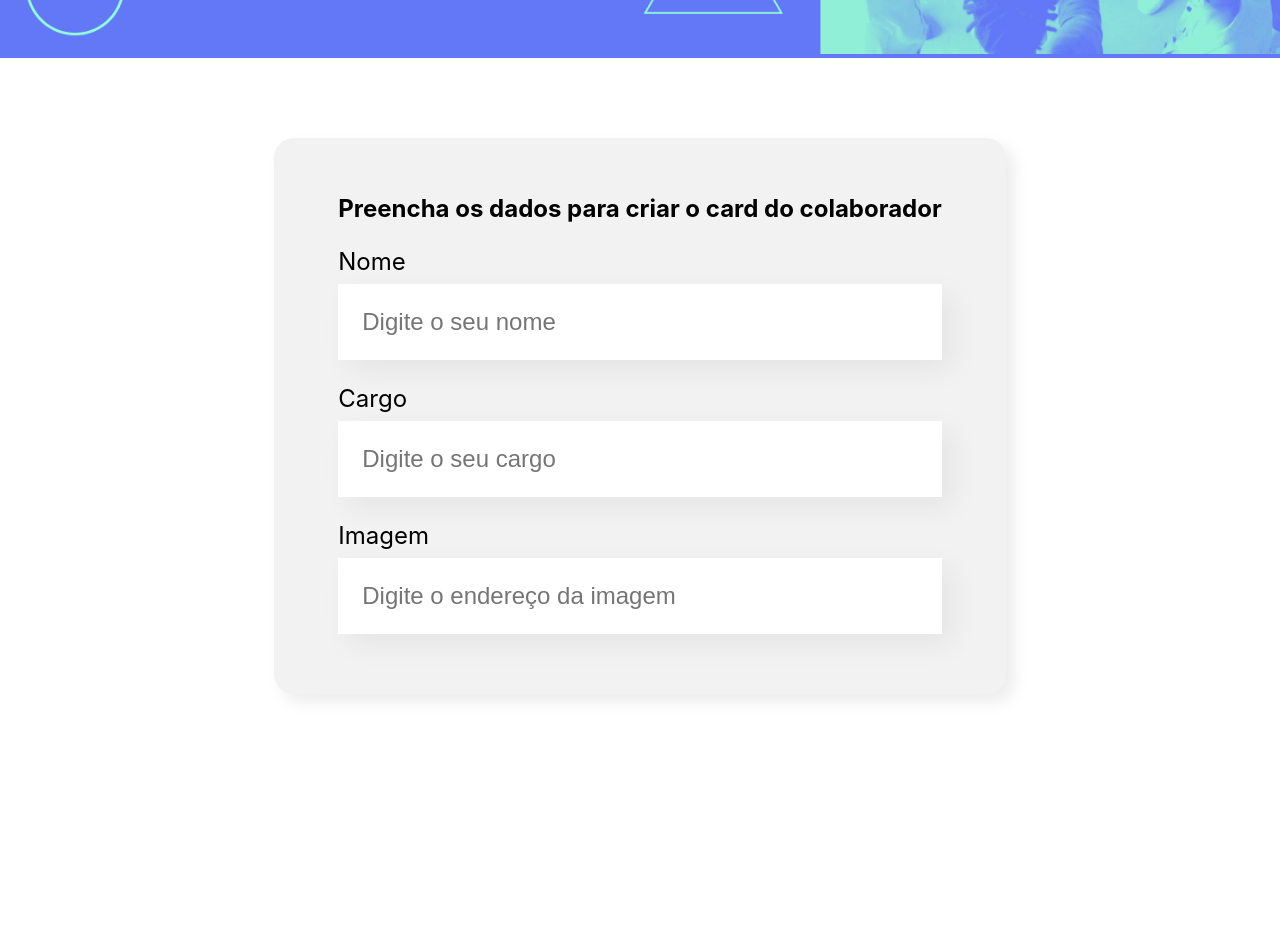
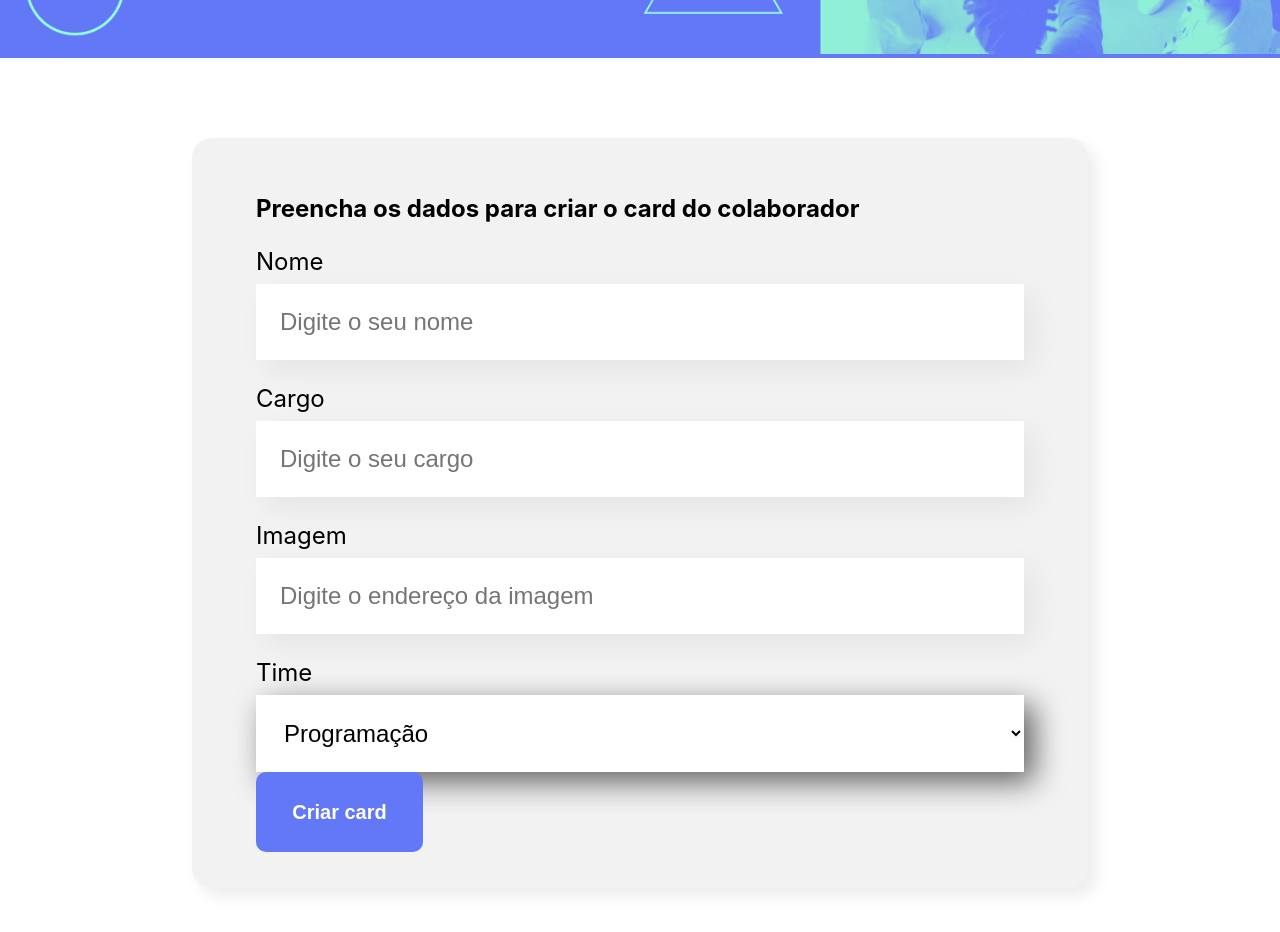
Before and after one commit to GuiLxP/Organo, a JavaScript app: page / in a window 1280 px wide. Shown: the part 440-1372 px from the top of the page. Before the commit the page ends 1214 px from the top, so only its background shows below. Built offline with nearby package versions, Linux system fonts and the light colour scheme; the HTML template or start-up script is replaced by a standard one.

Commit message:
Componente de Lista Suspensa e Botão

```diff
--- a/src/App.js
+++ b/src/App.js
@@ -1,5 +1,4 @@
 import Banner from "./componentes/Banner";
-import CampoTexto from "./componentes/CampoTexto";
 import Form from "./componentes/Form";
 
 function App() {
--- /dev/null
+++ b/src/componentes/Button/Button.css
@@ -0,0 +1,14 @@
+.botao {
+  background-color: #6278F7;
+  width: 167px;
+  height: 80px;
+  left: 255px;
+  border-radius: 10px;
+  border: none;
+}
+
+.botao p {
+  font-size: 20px;
+  font-weight: 700;
+  color: #FFFFFF;
+}
--- /dev/null
+++ b/src/componentes/Button/Button.js
@@ -0,0 +1,8 @@
+import "./Button.css";
+export const Button = () => {
+	return (
+		<button className="botao">
+			<p>Criar card</p>
+		</button>
+	);
+};
--- /dev/null
+++ b/src/componentes/Button/index.js
@@ -0,0 +1,2 @@
+import { Button } from "./Button";
+export default Button;
--- a/src/componentes/Form/Form.css
+++ b/src/componentes/Form/Form.css
@@ -5,6 +5,7 @@
 }
 
 .formulario form {
+  width: 60%;
   max-width: 80%;
   background-color: #F2F2F2;
   border-radius: 20px;
--- a/src/componentes/Form/Form.js
+++ b/src/componentes/Form/Form.js
@@ -1,7 +1,19 @@
 import "./Form.css";
 import CampoTexto from "../CampoTexto";
+import Button from "../Button";
+import ListaSuspensa from "../ListaSuspensa";
 
 export const Form = () => {
+	const times = [
+		"Programação",
+		"Front-End",
+		"Data Science",
+		"DevOps",
+		"Ux e Design",
+		"Mobile",
+		"Inovação e Gestão",
+	];
+
 	return (
 		<section className="formulario">
 			<form>
@@ -12,6 +24,8 @@ export const Form = () => {
 					label="Imagem"
 					placeholder="Digite o endereço da imagem"
 				/>
+				<ListaSuspensa label="Time" item={times} />
+				<Button />
 			</form>
 		</section>
 	);
--- /dev/null
+++ b/src/componentes/ListaSuspensa/ListaSuspensa.css
@@ -0,0 +1,15 @@
+.lista-suspensa label {
+	display: block;
+	margin-bottom: 8px;
+	font-size: 24px;
+}
+
+.lista-suspensa select {
+	background-color: #FFF;
+	box-shadow: 10px 10px 30px rgba(0, 0, 0, 00.6);
+	width: 100%;
+	border: none;
+	font-size: 24px;
+	padding: 24px;
+	box-sizing: border-box;
+}
--- /dev/null
+++ b/src/componentes/ListaSuspensa/ListaSuspensa.js
@@ -0,0 +1,14 @@
+import "./ListaSuspensa.css";
+
+export const ListaSuspensa = (props) => {
+	return (
+		<div className="lista-suspensa">
+			<label>{props.label}</label>
+			<select>
+				{props.item.map((itens) => {
+					return <option key={itens}> {itens}</option>;
+				})}
+			</select>
+		</div>
+	);
+};
--- /dev/null
+++ b/src/componentes/ListaSuspensa/index.js
@@ -0,0 +1,2 @@
+import { ListaSuspensa } from "./ListaSuspensa";
+export default ListaSuspensa;
```
